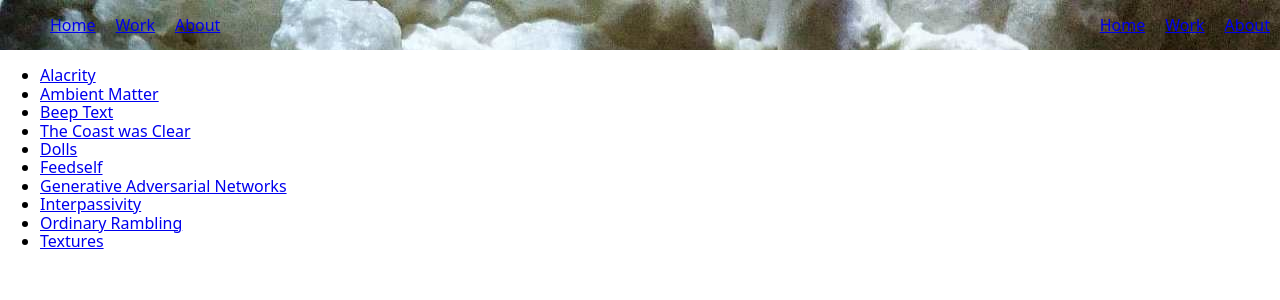
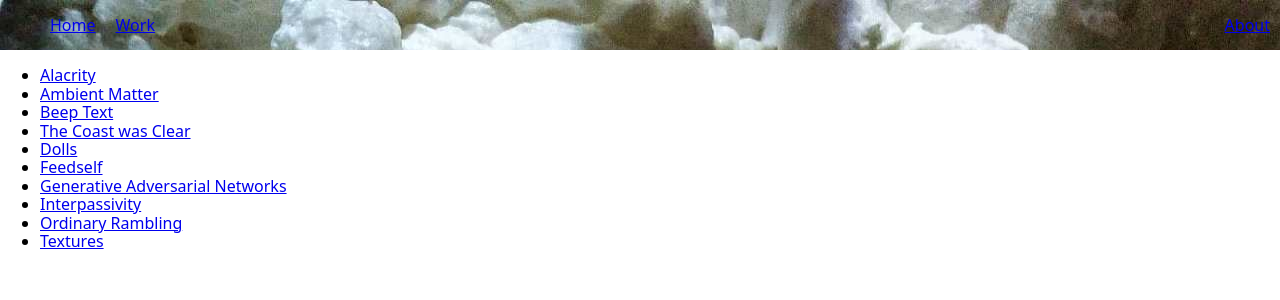
Before and after one commit to tmf-code/portfolio, a Next.js app: page /projects in a window 1280 px wide. Shown: the top 300 px of the page. Built offline with nearby package versions, Linux system fonts and the light colour scheme.

Commit message:
Update headerbar links

```diff
--- a/components/header-bar.tsx
+++ b/components/header-bar.tsx
@@ -7,13 +7,8 @@ const defaultHeaderBarProps = {
   leftLinks: [
     { href: '/', text: 'Home' },
     { href: '/projects', text: 'Work' },
-    { href: '/about', text: 'About' },
   ],
-  rightLinks: [
-    { href: '/', text: 'Home' },
-    { href: '/projects', text: 'Work' },
-    { href: '/about', text: 'About' },
-  ],
+  rightLinks: [{ href: '/about', text: 'About' }],
 };
 
 export const HeaderBar = ({ leftLinks, rightLinks }: HeaderBarProps): React.ReactElement => {
```
